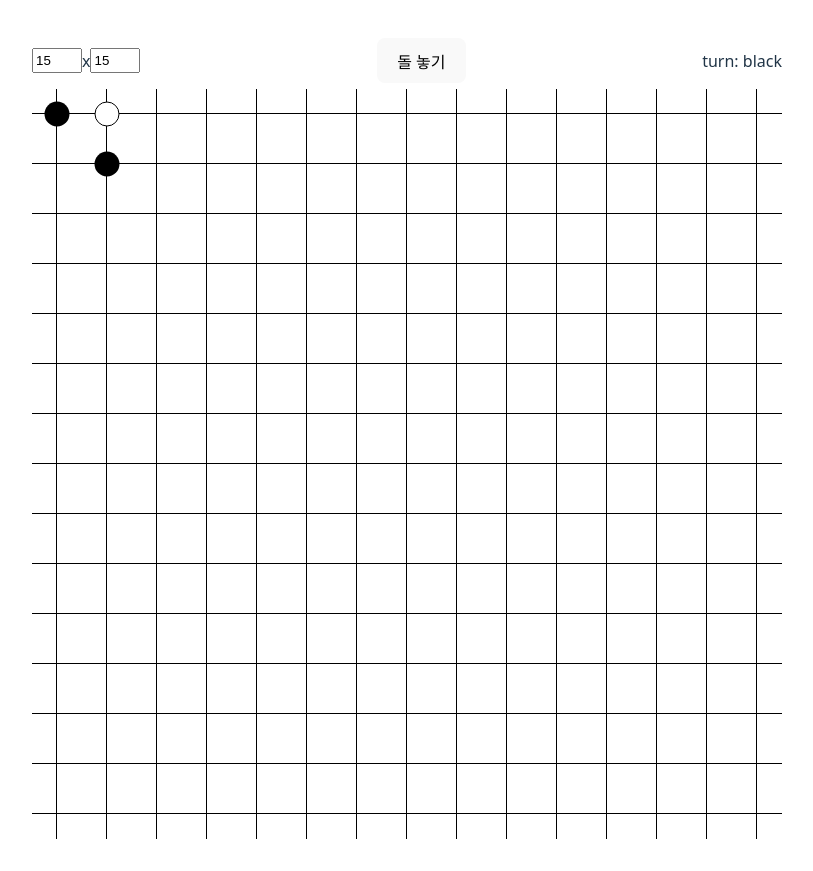
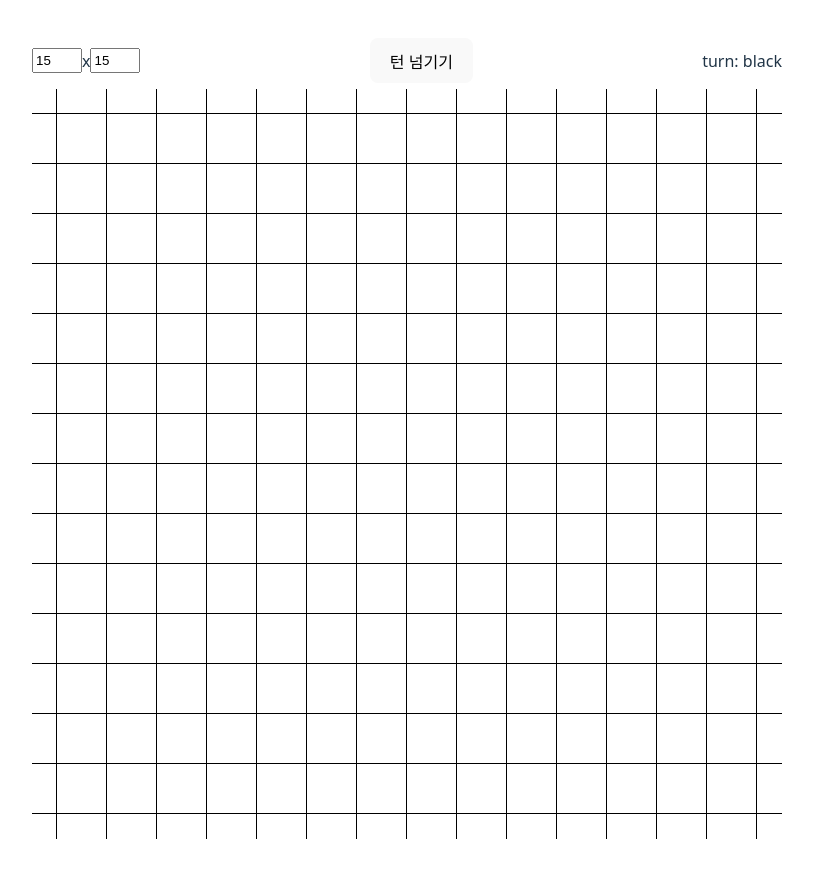
Before and after one commit to jisangjiha/omok, a React (Vite) app: page / in a window 1280 px wide. Shown: the whole page, without its empty margins (233-1046 px from the left). Built offline with nearby package versions, Linux system fonts and the light colour scheme.

Commit message:
fix: 컬러 버튼으로 변경하며 돌 놓기

```diff
--- a/src/components/Board.module.css
+++ b/src/components/Board.module.css
@@ -31,10 +31,12 @@
 }
 
 .stone {
-  border-radius: 50%;
+  display: grid;
   width: var(--col-size);
   height: var(--row-size);
+
   transform: translate(50%, 50%);
+  border-radius: 50%;
 }
 
 .stone.black {
--- a/src/components/Board.tsx
+++ b/src/components/Board.tsx
@@ -1,7 +1,6 @@
 import { Fragment, type CSSProperties } from "react";
 import styles from "./Board.module.css";
 import type { Color } from "../types";
-import Stone from "./Stone";
 
 interface BoardProps {
   rowCount: number;
@@ -9,7 +8,8 @@ interface BoardProps {
   rowSize?: number;
   colSize?: number;
   stones: Array<{ row: number; col: number; color: Color }>;
-  stoneColor: string;
+  setStones: React.Dispatch<React.SetStateAction<typeof stones>>;
+  color: Color;
 }
 
 export default function Board({
@@ -18,28 +18,15 @@ export default function Board({
   rowSize = 25, // 행 크기(px)
   colSize = 25, // 열 크기(px)
   stones,
-  stoneColor,
+  setStones,
+  color,
 }: BoardProps) {
-  const addStone = (rowIndex: number, colIndex: number) => {
-    console.log(`row: ${rowIndex}, col: ${colIndex}`);
-    <>
-      <div
-        className={[
-          styles.stone,
-          stoneColor === "black" ? styles.black : styles.white,
-        ].join(" ")}
-        style={{
-          gridArea: [
-            rowIndex + 1,
-            colIndex + 1,
-            rowIndex + 2,
-            colIndex + 2,
-          ].join("/"),
-        }}
-      />
-      ;<div>dhodhodhdo</div>
-    </>;
-  };
+  /**
+  function addStone(rowIndex: number, colIndex: number, color: Color) {
+    stones = [...stones, { row: rowIndex, col: colIndex, color: color }];
+    console.log(stones);
+  }
+  */
 
   return (
     <div
@@ -59,7 +46,12 @@ export default function Board({
             <div
               key={colIndex}
               className={styles.rockGrid}
-              onClick={() => addStone(rowIndex, colIndex)}
+              onClick={() =>
+                setStones((prev: never) => [
+                  ...prev,
+                  { row: rowIndex, col: colIndex, color },
+                ])
+              }
               // CSS Grid에서 칸이 배치될 위치를 grid로 지정
               style={{
                 gridArea: [
--- a/src/components/BoardCustom.tsx
+++ b/src/components/BoardCustom.tsx
@@ -1,14 +1,15 @@
 import { useState } from "react";
 import styles from "./BoardCustom.module.css";
 import Board from "./Board";
+import type { Color } from "../types";
 
 export default function BoardCustom() {
   // 사용자가 오목 판의 행렬 개수를 커스텀할 수 있도록 함
   // 기본 값은 렌주룰 15*15 적용
   const [rowCount, setRowCount] = useState(15);
-  const [columnCount, setColumnCount] = useState(15);
+  const [colCount, setColCount] = useState(15);
   // 현재 턴의 사용자 돌 색 표시
-  const [turnUser, setTurnUSer] = useState("black");
+  const [turnUser, setTurnUSer] = useState<Color>("black");
 
   const handleTurnUser = () => {
     if (turnUser === "black") {
@@ -17,6 +18,10 @@ export default function BoardCustom() {
       setTurnUSer("black");
     }
   };
+
+  const [stones, setStones] = useState<
+    Array<{ row: number; col: number; color: Color }>
+  >([]);
 
   return (
     <>
@@ -32,19 +37,28 @@ export default function BoardCustom() {
           <div>x</div>
           <input
             className={styles.inputBox}
-            value={columnCount}
+            value={colCount}
             onChange={(e) => {
-              setColumnCount(Number(e.target.value));
+              setColCount(Number(e.target.value));
             }}
           />
         </div>
-        <button onClick={handleTurnUser}>돌 놓기</button>
+        <button onClick={handleTurnUser}>턴 넘기기</button>
         <div>turn: {turnUser}</div>
       </div>
       <Board
         rowCount={rowCount}
-        colCount={columnCount}
-        stones={[
+        colCount={colCount}
+        color={turnUser}
+        stones={stones}
+        setStones={setStones}
+      />
+    </>
+  );
+}
+
+/**
+ * stones={[
           {
             row: 0,
             col: 0,
@@ -61,8 +75,4 @@ export default function BoardCustom() {
             color: "black",
           },
         ]}
-        stoneColor={turnUser}
-      />
-    </>
-  );
-}
+ */
--- a/src/components/Stone.module.css
+++ b/src/components/Stone.module.css
@@ -1,10 +1,15 @@
 .stone {
-  position: absolute;
-  width: 46px;
-  height: 46px;
+  border-radius: 50%;
+  width: var(--col-size);
+  height: var(--row-size);
+  transform: translate(50%, 50%);
+}
 
-  border: solid 1px black;
-  border-radius: 50%;
-
+.stone.black {
   background-color: black;
 }
+
+.stone.white {
+  background-color: white;
+  border: solid 1px black;
+}
```
Also changed, not shown: src/components/Stone.tsx (+25 -2 lines).
